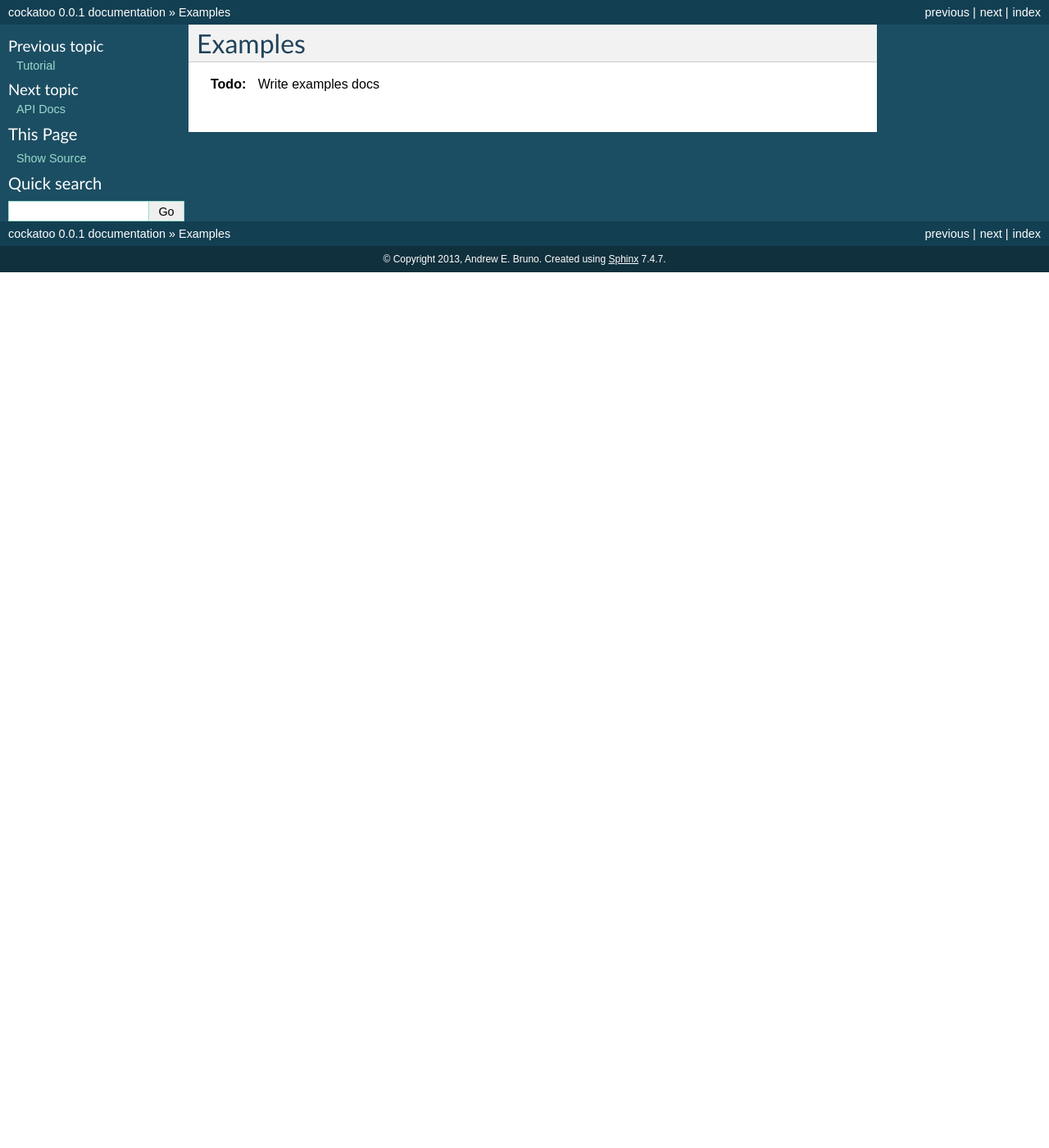
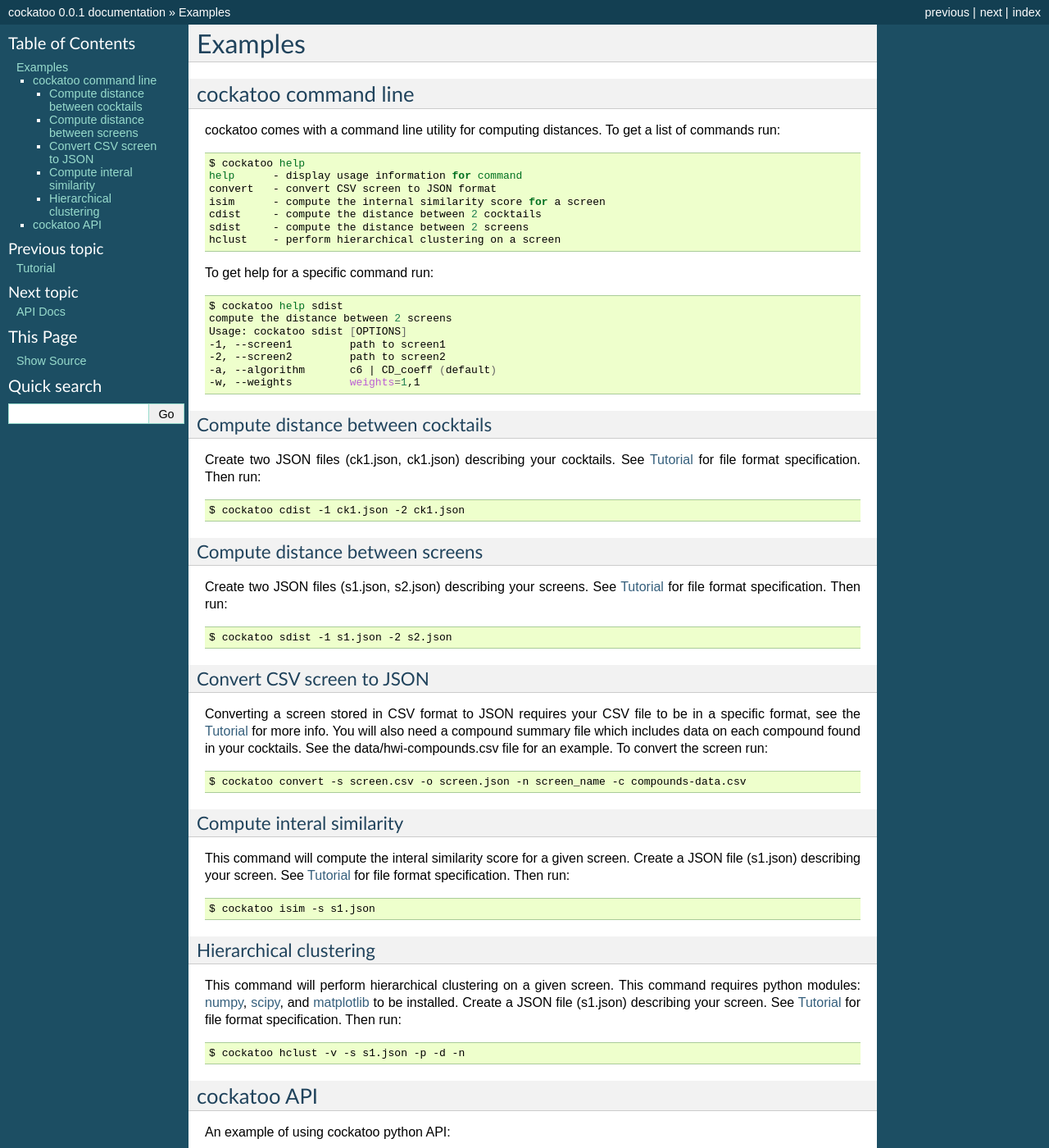
Before and after one commit to ubccr/cockatoo, a Sphinx documentation site: the page built from docs/examples/index.rst, in a window 1280 px wide and 1400 px high. Shown: the whole window at 82% size. Built offline with Sphinx 7.4.7, drawn with Linux system fonts in a browser that asks for light colours; some of the changed text lies outside the part shown.

Commit message:
Updated documentation

```diff
--- a/docs/examples/index.rst
+++ b/docs/examples/index.rst
@@ -1,4 +1,88 @@
 Examples
 ========
+.. highlight:: bash
 
-.. todo:: Write examples docs
+cockatoo command line
+----------------------
+
+cockatoo comes with a command line utility for computing distances. To get a
+list of commands run::
+
+  $ cockatoo help
+  help      - display usage information for command
+  convert   - convert CSV screen to JSON format
+  isim      - compute the internal similarity score for a screen
+  cdist     - compute the distance between 2 cocktails
+  sdist     - compute the distance between 2 screens
+  hclust    - perform hierarchical clustering on a screen
+
+To get help for a specific command run::
+
+  $ cockatoo help sdist
+  compute the distance between 2 screens
+  Usage: cockatoo sdist [OPTIONS]
+  -1, --screen1         path to screen1
+  -2, --screen2         path to screen2
+  -a, --algorithm       c6 | CD_coeff (default)
+  -w, --weights         weights=1,1
+
+Compute distance between cocktails
++++++++++++++++++++++++++++++++++++
+
+Create two JSON files (ck1.json, ck1.json) describing your cocktails. See
+:doc:`../tutorial` for file format specification. Then run::
+
+  $ cockatoo cdist -1 ck1.json -2 ck1.json
+
+Compute distance between screens
++++++++++++++++++++++++++++++++++++
+
+Create two JSON files (s1.json, s2.json) describing your screens. See
+:doc:`../tutorial` for file format specification. Then run::
+
+  $ cockatoo sdist -1 s1.json -2 s2.json
+
+Convert CSV screen to JSON
++++++++++++++++++++++++++++
+
+Converting a screen stored in CSV format to JSON requires your CSV file to be in
+a specific format, see the :doc:`../tutorial` for more info. You will also need
+a compound summary file which includes data on each compound found in your
+cocktails. See the data/hwi-compounds.csv file for an example. To convert the
+screen run::
+
+  $ cockatoo convert -s screen.csv -o screen.json -n screen_name -c compounds-data.csv
+
+Compute interal similarity
++++++++++++++++++++++++++++
+
+This command will compute the interal similarity score for a given screen.
+Create a JSON file (s1.json) describing your screen. See :doc:`../tutorial` for
+file format specification. Then run::
+
+  $ cockatoo isim -s s1.json
+
+Hierarchical clustering
++++++++++++++++++++++++++++
+
+This command will perform hierarchical clustering on a given screen. This
+command requires python modules: `numpy <http://www.numpy.org/>`_, `scipy
+<http://www.scipy.org/>`_, and `matplotlib <http://matplotlib.org/>`_ to be
+installed.  Create a JSON file (s1.json) describing your screen. See
+:doc:`../tutorial` for file format specification. Then run::
+
+  $ cockatoo hclust -v -s s1.json -p -d -n
+
+cockatoo API
+----------------------
+
+An example of using cockatoo python API:
+
+.. code-block:: python
+
+  import cockatoo
+
+  ck1 = cockatoo.screen.parse_cocktail('ck1.json')
+  ck2 = cockatoo.screen.parse_cocktail('ck2.json')
+  dist = cockatoo.metric.distance(ck1, ck2)
+  print "Distance: {}".format(dist)
--- a/docs/index.rst
+++ b/docs/index.rst
@@ -1,10 +1,12 @@
 cockatoo |release| Documentation
 =======================================
 
+.. figure:: images/cockatoo-logo.png
+
+A similarity metric for macromolecular crystallization conditions.
+
 Overview
 --------
-**cockatoo** is a similarity metric for macromolecular crystallization
-conditions.
 
 :doc:`installation`
   Instructions on how to install cockatoo.
```
Also changed, not shown: docs/installation.rst (+31 -2 lines), docs/tutorial.rst (+7 -4 lines), docs/images/cockatoo-logo.png (added).
